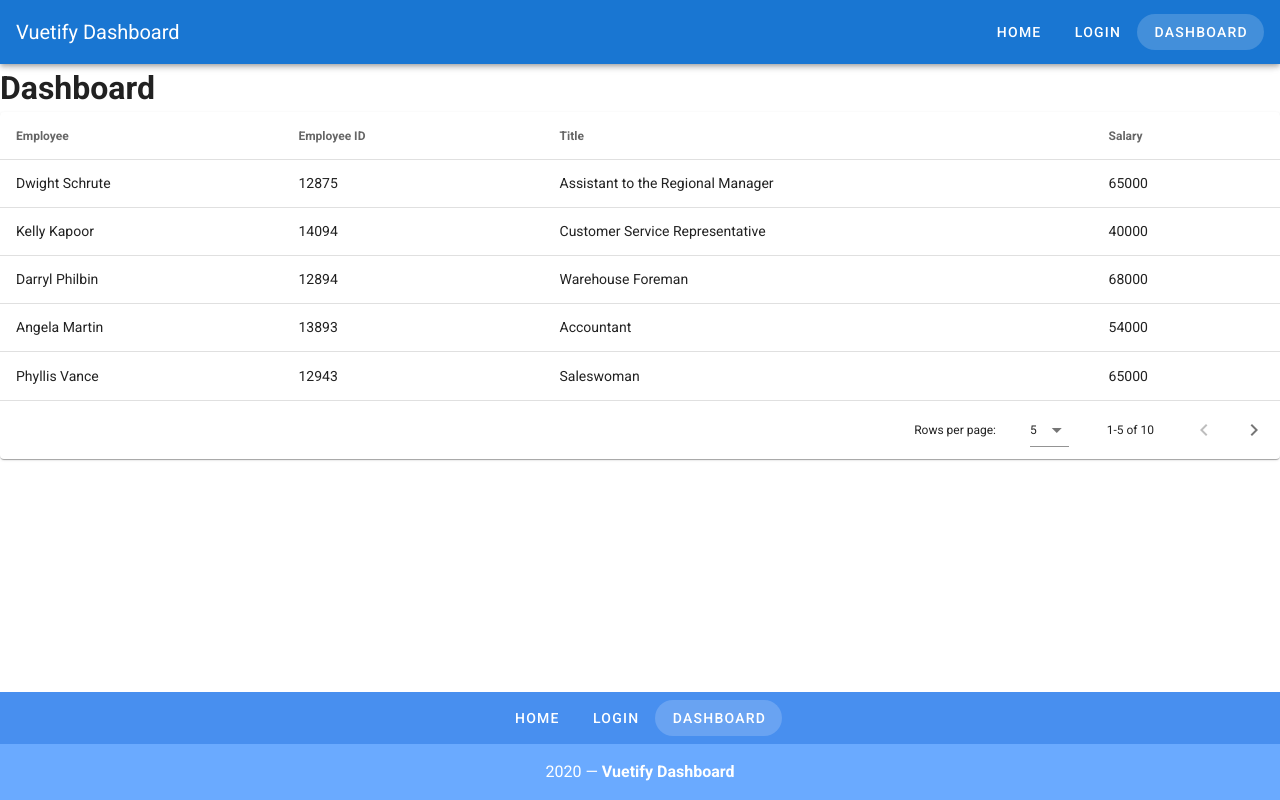
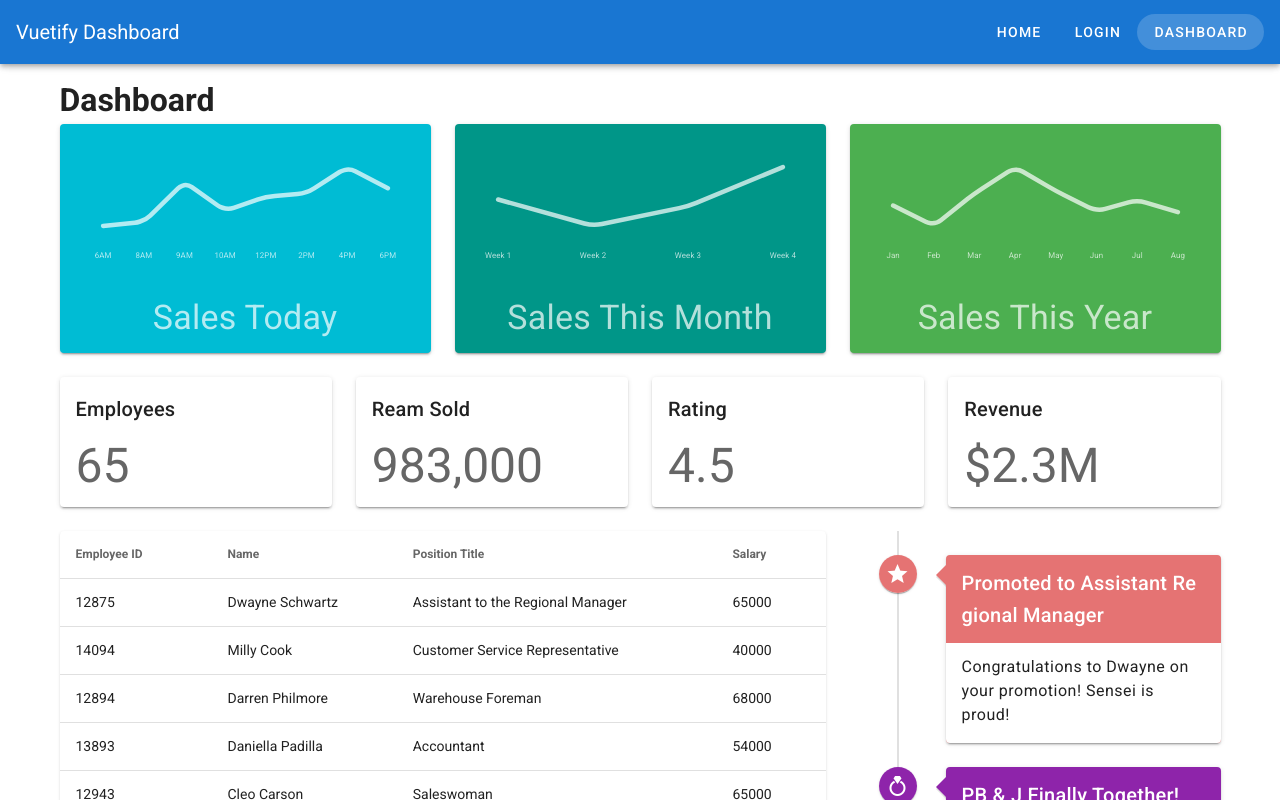
Before and after one commit to jstrother/vuetify-dashboard, a Vue app: page /dashboard in a window 1280 px wide. Shown: the top 800 px of the page. Built offline with nearby package versions, Linux system fonts and the light colour scheme.

Commit message:
Added: components for data display & use of grid layout

```diff
--- /dev/null
+++ b/src/components/EmployeesTable.vue
@@ -0,0 +1,41 @@
+<template>
+  <v-data-table
+    :headers="headers"
+    :items="employees"
+    :items-per-page="5"
+    class="elevation-1"
+    @click:row="selectRow"
+    :multi-sort="true"
+  ></v-data-table>
+</template>
+
+<script>
+export default {
+  name: 'EmployeesTable',
+  props: {
+    employees: {
+      type: Array,
+      required: true
+    }
+  },
+  data: () => ({
+    headers: [
+      { text: 'Employee ID', value: 'id' },
+      { text: 'Name', value: 'name' },
+      { text: 'Position Title', value: 'title' },
+      { text: 'Salary', value: 'salary' }
+    ]
+  }),
+  methods: {
+    selectRow(event) {
+      const employee = {
+        name: event.name,
+        title: event.title
+      }
+      this.$emit('select-employee', employee)
+    }
+  }
+}
+</script>
+
+<style scoped></style>
--- /dev/null
+++ b/src/components/EventTimeline.vue
@@ -0,0 +1,34 @@
+<template>
+  <v-timeline align-top :dense="true">
+    <v-timeline-item
+      v-for="(item, i) in timeline"
+      :key="i"
+      :color="item.color"
+      :icon="item.icon"
+      fill-dot
+    >
+      <v-card :color="item.color" dark>
+        <v-card-title class="title pt-3 pb-3">
+          <h3 class="title">{{ item.title }}</h3>
+        </v-card-title>
+        <v-card-text class="white text--primary">
+          <p class="pt-3 body-1 mb-0">
+            {{ item.text }}
+          </p>
+        </v-card-text>
+      </v-card>
+    </v-timeline-item>
+  </v-timeline>
+</template>
+
+<script>
+export default {
+  name: 'EventTimeline',
+  props: {
+    timeline: {
+      type: Array,
+      required: true
+    }
+  }
+}
+</script>
--- /dev/null
+++ b/src/components/SalesGraph.vue
@@ -0,0 +1,31 @@
+<template>
+  <v-card :color="sale.color" dark>
+    <v-card-text>
+      <v-sparkline
+        :value="sale.sales"
+        :labels="sale.labels"
+        color="rgba(255, 255, 255, .7)"
+        height="100"
+        padding="24"
+        stroke-linecap="round"
+        smooth
+      />
+    </v-card-text>
+
+    <v-card-text class="text-center">
+      <div class="display-1">{{ sale.title }}</div>
+    </v-card-text>
+  </v-card>
+</template>
+
+<script>
+export default {
+  name: 'SalesGraph',
+  props: {
+    sale: {
+      type: Object,
+      required: true
+    }
+  }
+}
+</script>
--- /dev/null
+++ b/src/components/StatisticCard.vue
@@ -0,0 +1,20 @@
+<template>
+  <v-card>
+    <v-card-title>{{ statistic.title }}</v-card-title>
+    <v-card-text class="display-2">{{ statistic.value }}</v-card-text>
+  </v-card>
+</template>
+
+<script>
+export default {
+  name: 'StatisticCard',
+  props: {
+    statistic: {
+      type: Object,
+      required: true
+    }
+  }
+}
+</script>
+
+<style scoped></style>
--- /dev/null
+++ b/src/data/employees.json
@@ -0,0 +1,152 @@
+[
+  {
+    "id": 12875,
+    "name": "Dwayne Schwartz",
+    "title": "Assistant to the Regional Manager",
+    "salary": 65000
+  },
+  {
+    "id": 14094,
+    "name": "Milly Cook",
+    "title": "Customer Service Representative",
+    "salary": 40000
+  },
+  {
+    "id": 12894,
+    "name": "Darren Philmore",
+    "title": "Warehouse Foreman",
+    "salary": 68000
+  },
+  {
+    "id": 13893,
+    "name": "Daniella Padilla",
+    "title": "Accountant",
+    "salary": 54000
+  },
+  {
+    "id": 12943,
+    "name": "Cleo Carson",
+    "title": "Saleswoman",
+    "salary": 65000
+  },
+  {
+    "id": 19523,
+    "name": "Evangeline Blake",
+    "title": "Saleswoman",
+    "salary": 65000
+  },
+  {
+    "id": 18349,
+    "name": "Tory Henderson",
+    "title": "Human Resources Representative",
+    "salary": 60000
+  },
+  {
+    "id": 11853,
+    "name": "Max Scarn",
+    "title": "Regional Manager",
+    "salary": 70000
+  },
+  {
+    "id": 14821,
+    "name": "Daniella Padilla",
+    "title": "Secretary",
+    "salary": 45000
+  },
+  {
+    "id": 15834,
+    "name": "Felix Mendez",
+    "title": "Salesman",
+    "salary": 65000
+  },
+  {
+    "id": 84363,
+    "name": "Kurt Peck",
+    "title": "Salesman",
+    "salary": 65000
+  },
+  {
+    "id": 83724,
+    "name": "Hayley Santos",
+    "title": "Accountant",
+    "salary": 54000
+  },
+  {
+    "id": 38542,
+    "name": "Hannah Lamb",
+    "title": "Saleswoman",
+    "salary": 65000
+  },
+  {
+    "id": 84624,
+    "name": "Melanie Jensen",
+    "title": "Saleswoman",
+    "salary": 65000
+  },
+  {
+    "id": 96825,
+    "name": "Tianna Dorsey",
+    "title": "Intern",
+    "salary": 30000
+  },
+  {
+    "id": 48235,
+    "name": "Stan Zuniga",
+    "title": "Salesman",
+    "salary": 65000
+  },
+  {
+    "id": 27937,
+    "name": "Robert Lambert",
+    "title": "Accountant",
+    "salary": 54000
+  },
+  {
+    "id": 43820,
+    "name": "Saskia Hubbard",
+    "title": "Saleswoman",
+    "salary": 65000
+  },
+  {
+    "id": 10053,
+    "name": "Katy Harrington",
+    "title": "Saleswoman",
+    "salary": 65000
+  },
+  {
+    "id": 43289,
+    "name": "Lottie Noble",
+    "title": "Intern",
+    "salary": 30000
+  },
+  {
+    "id": 12476,
+    "name": "Khadijah Clayton",
+    "title": "Salesman",
+    "salary": 65000
+  },
+  {
+    "id": 75313,
+    "name": "Bailey Norton",
+    "title": "Accountant",
+    "salary": 54000
+  },
+  {
+    "id": 86321,
+    "name": "Aliyah McKinney",
+    "title": "Saleswoman",
+    "salary": 65000
+  },
+  {
+    "id": 12363,
+    "name": "Caroline Mayer",
+    "title": "Saleswoman",
+    "salary": 65000
+  },
+  {
+    "id": 87542,
+    "name": "Ryan Johnson",
+    "title": "Intern",
+    "salary": 30000
+  }
+]
--- /dev/null
+++ b/src/data/sales.json
@@ -0,0 +1,20 @@
+[
+  {
+    "title": "Sales Today",
+    "sales": [423, 446, 675, 510, 590, 610, 760, 639],
+    "color": "cyan",
+    "labels": ["6AM", "8AM", "9AM", "10AM", "12PM", "2PM", "4PM", "6PM"]
+  },
+  {
+    "title": "Sales This Month",
+    "sales": [325, 123, 273, 573],
+    "color": "teal",
+    "labels": ["Week 1", "Week 2", "Week 3", "Week 4"]
+  },
+  {
+    "title": "Sales This Year",
+    "sales": [746, 415, 943, 1372, 983, 651, 837, 639],
+    "color": "green",
+    "labels": ["Jan", "Feb", "Mar", "Apr", "May", "Jun", "Jul", "Aug"]
+  }
+]
--- /dev/null
+++ b/src/data/statistics.json
@@ -0,0 +1,18 @@
+[
+  {
+    "title": "Employees",
+    "value": "65"
+  },
+  {
+    "title": "Ream Sold",
+    "value": "983,000"
+  },
+  {
+    "title": "Rating",
+    "value": "4.5"
+  },
+  {
+    "title": "Revenue",
+    "value": "$2.3M"
+  }
+]
--- /dev/null
+++ b/src/data/timeline.json
@@ -0,0 +1,26 @@
+[
+  {
+    "color": "red lighten-2",
+    "icon": "mdi-star",
+    "title": "Promoted to Assistant Regional Manager",
+    "text": "Congratulations to Dwayne on your promotion! Sensei is proud!"
+  },
+  {
+    "color": "purple darken-1",
+    "icon": "mdi-ring",
+    "title": "PB & J Finally Together!",
+    "text": "Max Scarn here with a personal congratulations to the happy couple!"
+  },
+  {
+    "color": "green lighten-1",
+    "icon": "mdi-balloon",
+    "title": "Welcome Back to the Temp!",
+    "text": "Sorry about what happened at corporate, but I am glad you are back! - Max"
+  },
+  {
+    "color": "indigo",
+    "icon": "mdi-gift",
+    "title": "Reminder: Secret Santa Rules",
+    "text": "The maximum spending amount is $20. No iPods allowed."
+  }
+]
--- a/src/views/Dashboard.vue
+++ b/src/views/Dashboard.vue
@@ -1,120 +1,77 @@
 <template>
-  <div>
+  <v-container>
     <h1>Dashboard</h1>
-    <v-data-table
-      :headers="headers"
-      :items="employees"
-      :items-per-page="5"
-      class="elevation-1"
-      @click:row="selectRow"
-      multi-sort
-    ></v-data-table>
-    <v-snackbar
-      v-model="snackbar"
-    >
-      {{ currentEmployeeName }}, {{ currentEmployeeTitle }}
-      <v-btn
-        color="pink"
-        text
-        @click="snackbar = false"
-      >
+
+    <v-row>
+      <v-col v-for="sale in sales" :key="`${sale.title}`">
+        <SalesGraph :sale="sale" />
+      </v-col>
+    </v-row>
+
+    <v-row>
+      <v-col v-for="statistic in statistics" :key="`${statistic.title}`">
+        <StatisticCard :statistic="statistic" />
+      </v-col>
+    </v-row>
+
+    <v-row>
+      <v-col cols="8">
+        <EmployeesTable :employees="employees" @select-employee="setEmployee" />
+      </v-col>
+
+      <v-col cols="4">
+        <EventTimeline :timeline="timeline" />
+      </v-col>
+    </v-row>
+
+    <v-snackbar v-model="snackbar">
+      You have selected {{ selectedEmployee.name }},
+      {{ selectedEmployee.title }}
+      <v-btn color="pink" text @click="snackbar = false">
         Close
       </v-btn>
     </v-snackbar>
-  </div>
+  </v-container>
 </template>
 
 <script>
+import EmployeesTable from '@/components/EmployeesTable';
+import EventTimeline from '@/components/EventTimeline';
+import SalesGraph from '@/components/SalesGraph';
+import StatisticCard from '@/components/StatisticCard';
+
+import employeesData from '@/data/employees.json';
+import timelineData from '@/data/timeline.json';
+import salesData from '@/data/sales.json';
+import statisticsData from '@/data/statistics.json';
+
 export default {
-    data () {
+  name: 'DashboardPage',
+  components: {
+    EmployeesTable,
+    EventTimeline,
+    SalesGraph,
+    StatisticCard,
+  },
+  data() {
     return {
-        currentEmployeeName: '',
-        currentEmployeeTitle: '',
+      employees: employeesData,
+      sales: salesData,
+      selectedEmployee: {
+        name: '',
+        title: ''
+      },
       snackbar: false,
-        headers: [
-          {
-            text: 'Employee',
-            align: 'start',
-            value: 'name',
-          },
-          { text: 'Employee ID', value: 'id' },
-          { text: 'Title', value: 'title' },
-          { text: 'Salary', value: 'salary' },
-        ],
-        employees: [
-          {
-            "id": 12875,
-            "name": "Dwight Schrute",
-            "title": "Assistant to the Regional Manager",
-            "salary": 65000
-          },
-          {
-            "id": 14094,
-            "name": "Kelly Kapoor",
-            "title": "Customer Service Representative",
-            "salary": 40000
-          },
-          {
-            "id": 12894,
-            "name": "Darryl Philbin",
-            "title": "Warehouse Foreman",
-            "salary": 68000
-          },
-          {
-            "id": 13893,
-            "name": "Angela Martin",
-            "title": "Accountant",
-            "salary": 54000
-          },
-          {
-            "id": 12943,
-            "name": "Phyllis Vance",
-            "title": "Saleswoman",
-            "salary": 65000
-          },
-          {
-            "id": 19523,
-            "name": "Karen Filippeli",
-            "title": "Saleswoman",
-            "salary": 65000
-          },
-          {
-            "id": 18349,
-            "name": "Toby Flenderson",
-            "title": "Human Resources Representative",
-            "salary": 60000
-          },
-          {
-            "id": 11853,
-            "name": "Michael Scott",
-            "title": "Regional Manager",
-            "salary": 70000
-          },
-          {
-            "id": 14821,
-            "name": "Pam Beasley",
-            "title": "Secretary",
-            "salary": 45000
-          },
-          {
-            "id": 15834,
-            "name": "Jim Halpert",
-            "title": "Salesman",
-            "salary": 65000
-          }
-        ],
-      }
+      statistics: statisticsData,
+      timeline: timelineData
+    };
   },
   methods: {
-      selectRow(event) {
-        this.snackbar = true;
-        this.currentEmployeeName = event.name;
-        this.currentEmployeeTitle = event.title;
+    setEmployee(event) {
+      this.snackbar = true
+      this.selectedEmployee.name = event.name
+      this.selectedEmployee.title = event.title
     },
   },
 }
 </script>
-
-<style scoped>
-
-</style>
```
Lines whose indentation alone changed are shown as unchanged.
